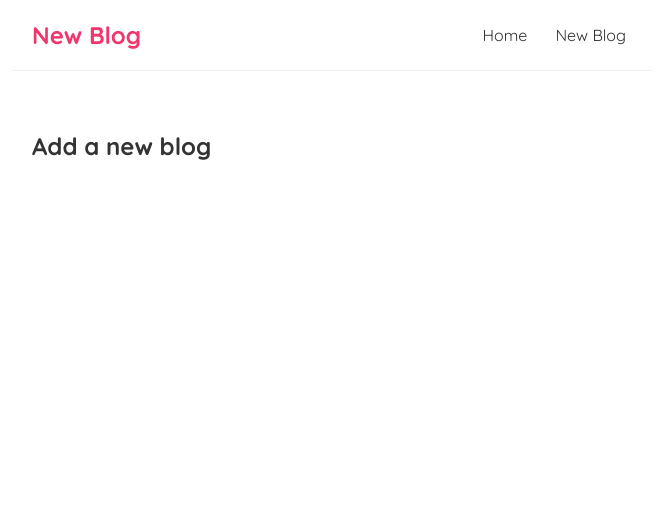
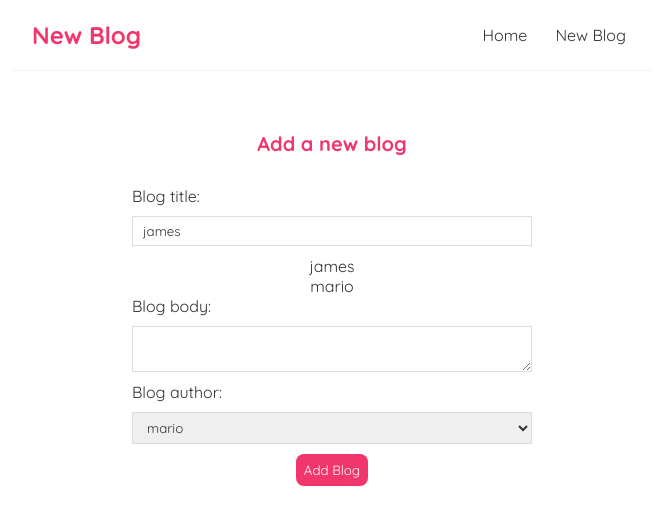
Before and after one commit to drex007/react-app, a React (Vite) app: page /create in a window 1280 px wide. Shown: the top 524 px of the page, without its empty margins (308-964 px from the left). Built offline with nearby package versions, Linux system fonts and the light colour scheme.

Commit message:
controlled_forminputs

```diff
--- a/src/BlogDetails.jsx
+++ b/src/BlogDetails.jsx
@@ -1,10 +1,20 @@
 import { useParams } from "react-router-dom";
+import useFetch from "./useFetch";
 
 const BlogDetail = () => {
     const {id} = useParams();
+    const {data:blog, isPending, error} = useFetch('http://localhost:8000/blogs/' + id);
     return (
+
         <div className="blog-details">
-            <h2>Blog Details -  {id}</h2>
+            {isPending && <div>Loading...</div>}
+            {error && <div>{error}</div>}
+            {blog && (<article>
+                <h2>{blog.title}</h2>
+                <p>Written by {blog.author}</p>
+                <div>{blog.body}</div>
+            </article>)}
+
         </div>
     );
 }
--- a/src/Create.jsx
+++ b/src/Create.jsx
@@ -1,7 +1,29 @@
+import { useState } from "react";
+
 const Create = () => {
+    const [title, setTitle] = useState('james');
+    const [body, setBody] = useState('');
+    const [author, setAuthor] = useState('mario');
     return (
         <div className="create">
             <h2>Add a new blog </h2>
+            <form >
+                <label>Blog title:</label>
+                <input type="text" value={title} required  onChange={(e)=> setTitle(e.target.value)} />
+                <p>{title}</p>
+                <p>{body}</p>
+                <p>{author}</p>
+                <label>Blog body:</label>
+                <textarea required value={body} onChange={(e)=> setBody(e.target.value)}>
+
+                </textarea>
+                <label>Blog author:</label>
+                <select value={author} onChange ={(e)=>setAuthor(e.target.value)}>
+                    <option value="mario">mario</option>
+                    <option value="yoshi">yoshi</option>
+                </select>
+                <button>Add Blog</button>
+            </form>
         </div>
      );
 }
--- a/src/index.css
+++ b/src/index.css
@@ -47,3 +47,57 @@
   color: #f1356d;
   margin-bottom: 8px;
 }
+
+.blog-preview a{
+  text-decoration: none;
+}
+
+/* blog details page */
+.blog-details h2 {
+  font-size: 20px;
+  color: #f1356d;
+  margin-bottom: 10px;
+}
+.blog-details div {
+  margin: 20px 0;
+}
+.blog-details button {
+  background: #f1356d;
+  color: #fff;
+  border: 0;
+  padding: 8px;
+  border-radius: 8px;
+  cursor: pointer;
+}
+
+/* create new blog form */
+.create {
+  max-width: 400px;
+  margin: 0 auto;
+  text-align: center;
+}
+.create label {
+  text-align: left;
+  display: block;
+}
+.create h2 {
+  font-size: 20px;
+  color: #f1356d;
+  margin-bottom: 30px;
+}
+.create input, .create textarea, .create select {
+  width: 100%;
+  padding: 6px 10px;
+  margin: 10px 0;
+  border: 1px solid #ddd;
+  box-sizing: border-box;
+  display: block;
+}
+.create button {
+  background: #f1356d;
+  color: #fff;
+  border: 0;
+  padding: 8px;
+  border-radius: 8px;
+  cursor: pointer;
+}
--- a/src/useFetch.jsx
+++ b/src/useFetch.jsx
@@ -2,7 +2,7 @@
 const useFetch =(url) =>{
     const [data, setData] = useState(null);
     const [isPending, setIsPending] = useState(true);
-    const [error, setError] = useState(null);
+    const [error, setError] = useState(true);
 
 useEffect(()=>{
     const abortCont = new AbortController();
```
